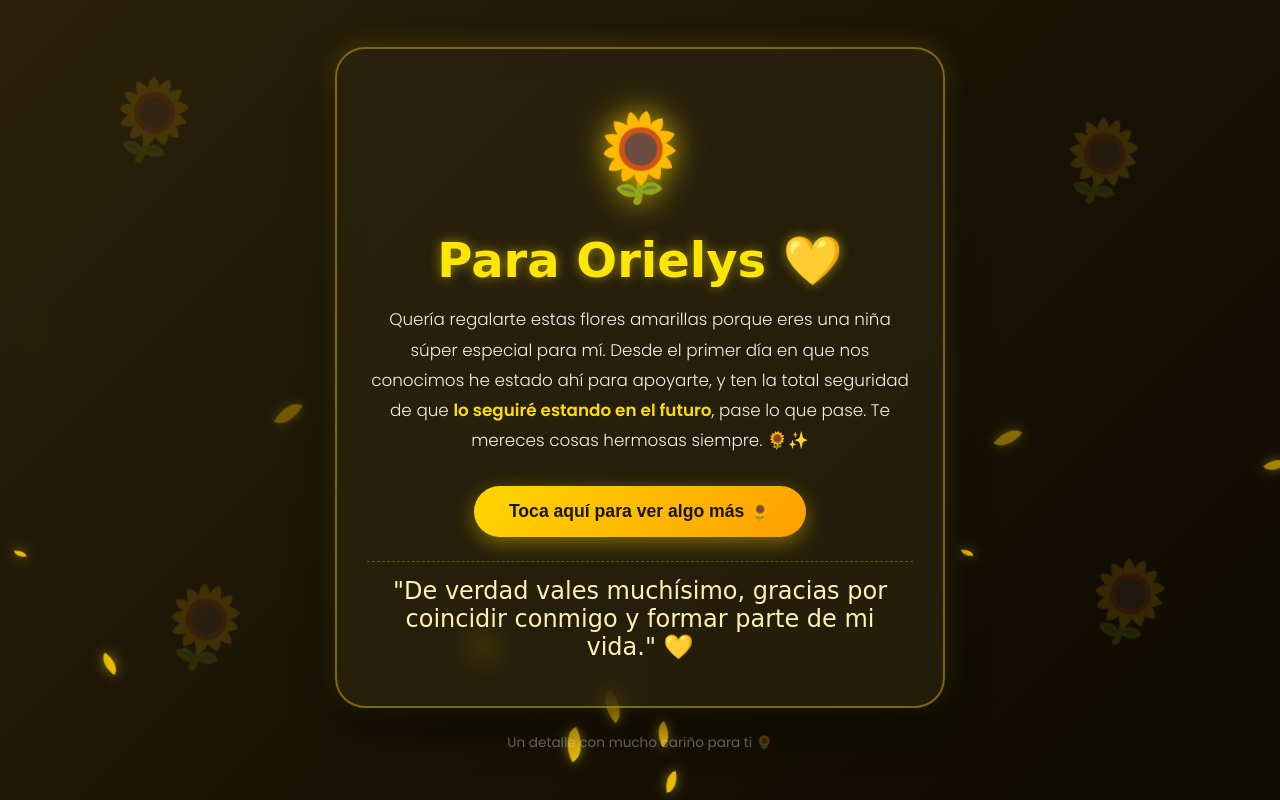
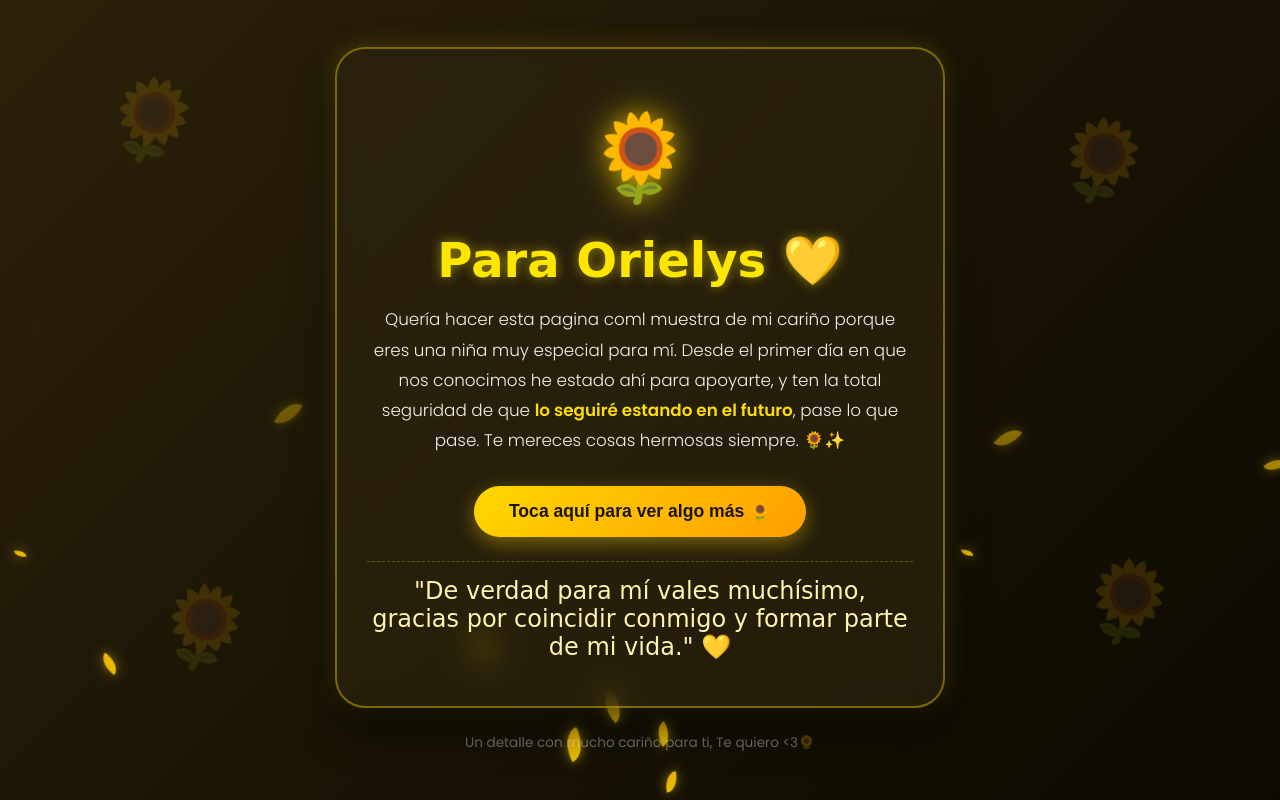
Before and after one commit to Ssevnn/florecitas-para-ori, a plain HTML site: page index.html in a window 1280 px wide. Both pictures are taken after a click on the button "Toca aquí para ver algo más 🌻". Shown: the top 800 px of the page. Drawn offline with Linux system fonts and the light colour scheme; a web font is replaced by a local one.

Commit message:
Update text content in index.html for clarity

```diff
--- a/index.html
+++ b/index.html
@@ -185,15 +185,15 @@
             <div class="flower-icon">🌻</div>
             <h1>Para Orielys 💛</h1>
             <p>
-                Quería regalarte estas flores amarillas porque eres una niña súper especial para mí. Desde el primer día en que nos conocimos he estado ahí para apoyarte, y ten la total seguridad de que <span class="highlight">lo seguiré estando en el futuro</span>, pase lo que pase. Te mereces cosas hermosas siempre. 🌻✨
+                Quería hacer esta pagina coml muestra de mi cariño porque eres una niña muy especial para mí. Desde el primer día en que nos conocimos he estado ahí para apoyarte, y ten la total seguridad de que <span class="highlight">lo seguiré estando en el futuro</span>, pase lo que pase. Te mereces cosas hermosas siempre. 🌻✨
             </p>
             <button class="btn-surprise" onclick="revealMessage()">Toca aquí para ver algo más 🌻</button>
             <div id="secret" class="secret-message">
-                "De verdad vales muchísimo, gracias por coincidir conmigo y formar parte de mi vida." 💛
+                "De verdad para mí vales muchísimo, gracias por coincidir conmigo y formar parte de mi vida." 💛
             </div>
         </div>
         <div class="footer">
-            Un detalle con mucho cariño para ti 🌻
+            Un detalle con mucho cariño para ti, Te quiero <3🌻
         </div>
     </div>
 
```
